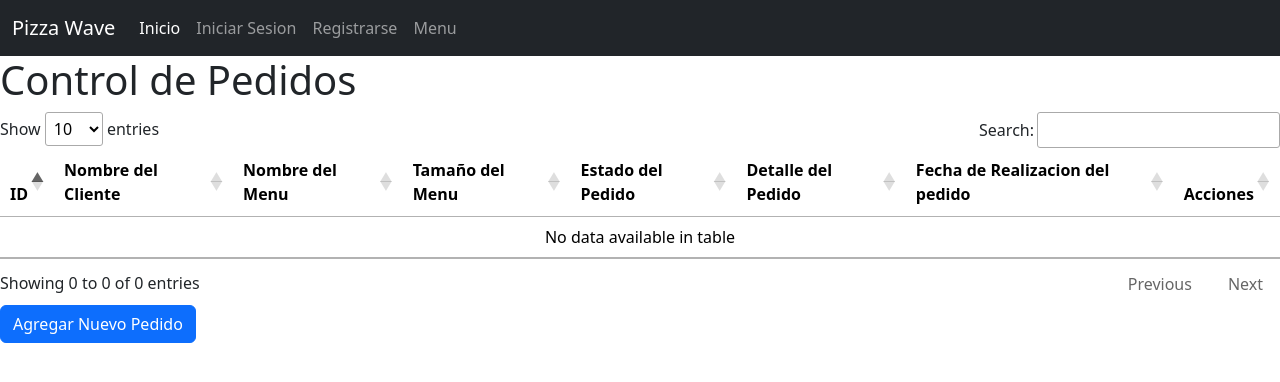
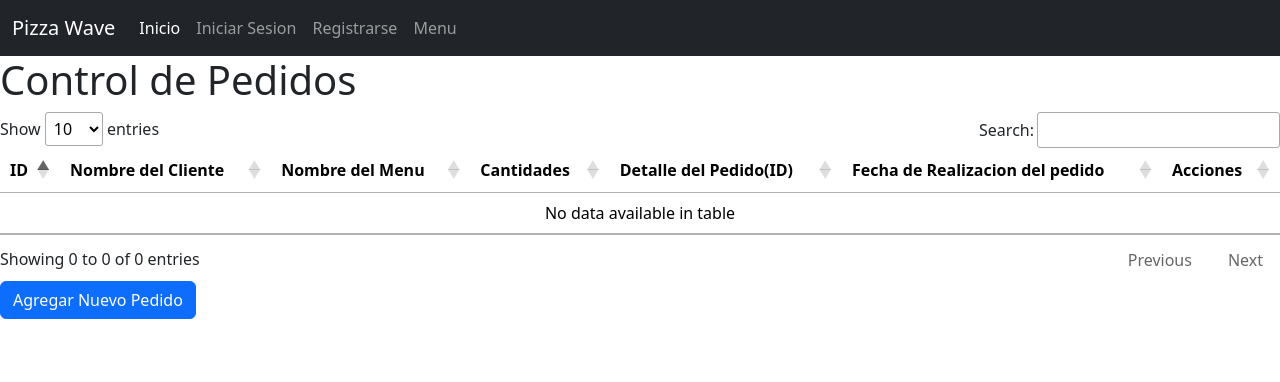
Before and after one commit to Midari-tokitsun/Proyects22, a Django app: page /pedidos/ in a window 1280 px wide. Shown: the top 382 px of the page. Run offline with Django 4.2, Linux system fonts and the light colour scheme; data that the repository does not hold is empty; parts of the project's set-up code (start-up, migrations or seed data) failed here and were passed over; some libraries are stand-ins or nearby versions.

Commit message:
Actualizaciones hechas al proyecto Dia 28/3/23
Actualizaciones hechas al proyecto Dia 28/3/23

```diff
--- a/restaurant/restaurantwebsite/templates/pedidos.html
+++ b/restaurant/restaurantwebsite/templates/pedidos.html
@@ -256,9 +256,8 @@
           <th scope="col">ID</th>
           <th scope="col">Nombre del Cliente</th>
           <th scope="col">Nombre del Menu</th>
-          <th scope="col">Tamaño del Menu</th>
-		  <th scope="col">Estado del Pedido</th>
-          <th scope="col">Detalle del Pedido</th>
+          <th scope="col">Cantidades</th>
+          <th scope="col">Detalle del Pedido(ID)</th>
 		  <th scope="col">Fecha de Realizacion del pedido</th>
 		  <th scope="col">Acciones</th>
 		</tr>
@@ -269,9 +268,8 @@
           <th scope="row">{{p.id_pedido}}</th>
           <td>{{p.nombre_cliente}}</td>
           <td>{{p.nombre_menu}}</td>
-          <td>{{p.tamaño_menu}}</td>
-		  <td>{{p.pedido_descripcion}}</td>
-          <td>{{p.detalle_descripcion}}</td>
+          <td>{{p.cantidades}}</td>
+          <td>{{p.detalle_id}}</td>
 		  <td>{{p.fecha_pedido|date:'d/m/y'}}</td>
 		  <td>
 
@@ -328,29 +326,25 @@
 			</select>
 			<br>
 
-			<label for="">Tamaño del Menu</label>
-			<select class="form-control" name="tamaño_menu" id="tamaño_menu">
-			<option value="" selected disabled>Selecciona un Tamaño del Menu</option>
-			<option value="Individual">Individual</option>
-			<option value="Parejas">Parejas</option>
-			<option value="Familiar">Familiar</option>
+			<label for="">Cantidades</label>
+			<select class="form-control" name="cantidades" id="cantidades">
+				<option value="" selected disabled>Selecciona El Numero de Cantidades</option>
+
+			<option value="2">2</option>
+			<option value="4">4</option>
+			<option value="6">6</option>
+			<option value="8">8</option>
+			<option value="10">10</option>
+
 		</select>
 			<br>
 
-			<label for="">Estado del Pedido</label>
-			<select class="form-control" name="pedido_descripcion" id="pedido_descripcion">
-			<option value="" selected disabled>Selecciona el Estado Del Pedido</option>
-			{% for e in est %}
-			<option value="{{e.descripcion_pedido}}">{{e.descripcion_pedido}}</option>
-			{% endfor %}
-			</select>
-			<br>
+			<label for="">Detalle del Pedido(ID)</label>
+			<select class="form-control" name="detalle_id" id="detalle_id">
+				<option value="" selected disabled>Selecciona El Detalle del Pedido</option>
+				{% for d in det %}
+			<option value="{{d.id_detalle}}">{{d.id_detalle}}</option>
 
-			<label for="">Detalle del Pedido</label>
-			<select class="form-control" name="detalle_descripcion" id="detalle_descripcion">
-				<option value="" selected disabled>Selecciona el Detalle del Pedido</option>
-			{% for d in det %}
-			<option value="{{d.descripcion_detalle}}">{{d.descripcion_detalle}}</option>
 			{% endfor %}
 		</select>
 			<br>
@@ -404,31 +398,31 @@
 			</select>
 			<br>
 
-			<label for="">Tamaño del Menu</label>
-			<select name="tamaño_menu" id="">
-			<option value="Individual">Individual</option>
-			<option value="Parejas">Parejas</option>
-			<option value="Familiar">Familiar</option>
+
+			<label for="">Cantidades</label>
+			<select class="form-control" name="cantidades" id="cantidades">
+				<option value="{{p.cantidades}}">{{p.cantidades}}</option>
+
+			<option value="2">2</option>
+			<option value="4">4</option>
+			<option value="6">6</option>
+			<option value="8">8</option>
+			<option value="10">10</option>
+
 		</select>
 			<br>
 
-			<label for="">Estado del Pedido</label>
-			<select name="pedido_descripcion" id="">
-			<option value="{{p.pedido_descripcion}}">{{p.pedido_descripcion}}</option>
-			{% for e in est %}
-			<option value="{{e.descripcion_pedido}}">{{e.descripcion_pedido}}</option>
+			<label for="">Detalle del Pedido(ID)</label>
+			<select class="form-control" name="detalle_id" id="detalle_id">
+				<option value="{{p.detalle_id}}">{{p.detalle_id}}</option>
+				{% for d in det %}
+			<option value="{{d.id_detalle}}">{{d.id_detalle}}</option>
+
 			{% endfor %}
 		</select>
 			<br>
 
-			<label for="">Detalle del Pedido</label>
-			<select name="detalle_descripcion" id="">
-				<option value="{{p.detalle_descripcion}}">{{p.detalle_descripcion}}</option>
-			{% for d in det %}
-			<option value="{{d.descripcion_detalle}}">{{d.descripcion_detalle}}</option>
-			{% endfor %}
-			</select>
-			<br>
+
 
 
 		</div>
--- a/restaurant/restaurantwebsite/views.py
+++ b/restaurant/restaurantwebsite/views.py
@@ -1811,7 +1811,8 @@ def agregarmenu(request):
 
 def editarmenutabla(request,id):
     men=menutabla.objects.get(id_menu=id)
-    his = historico_menu.objects.get(nombre_menu=men.nombre_menu)
+
+    his = historico_menu.objects.filter(nombre_menu=men.nombre_menu, fecha_final=None).first()
 
     id_menu=request.POST.get('id_menu')
     nombre_menu=request.POST.get('nombre_menu')
@@ -2151,8 +2152,9 @@ def eliminarpromocion(request,id):
 
 def detallepedido(request):
     deta=detalle_pedido.objects.all()
+    esta=estado_pedido.objects.all()
     context={
-
+        'esta':esta,
         'deta':deta
 
     }
@@ -2169,13 +2171,17 @@ def agregardetallepedido(request):
 
             id_detalle=request.POST.get("id_detalle")
             descripcion_detalle=request.POST.get("descripcion_detalle")
+            estado_pedido=request.POST.get("estado_pedido")
+            tamaño_menu=request.POST.get("tamaño_menu")
+
 
 
 
             detalle_pedido.objects.create(
                 id_detalle=id_detalle,
                 descripcion_detalle=descripcion_detalle,
-
+                estado_pedido=estado_pedido,
+                tamaño_menu=tamaño_menu,
 
 
             )
@@ -2194,10 +2200,14 @@ def editardetallepedido(request, id):
 
     id_detalle=request.POST.get('id_detalle')
     descripcion_detalle=request.POST.get('descripcion_detalle')
+    estado_pedido=request.POST.get("estado_pedido")
+    tamaño_menu=request.POST.get("tamaño_menu")
 
 
     deta.id_detalle=id_detalle
     deta.descripcion_detalle=descripcion_detalle
+    deta.estado_pedido=estado_pedido
+    deta.tamaño_menu=tamaño_menu
 
     deta.save()
 
@@ -2892,9 +2902,9 @@ def agregarpedido(request):
             id_pedido=request.POST.get("id_pedido")
             nombre_cliente=request.POST.get("nombre_cliente")
             nombre_menu=request.POST.get("nombre_menu")
-            tamaño_menu=request.POST.get("tamaño_menu")
-            pedido_descripcion=request.POST.get("pedido_descripcion")
-            detalle_descripcion=request.POST.get("detalle_descripcion")
+            cantidades=request.POST.get("cantidades")
+            detalle_id=request.POST.get("detalle_id")
+
 
 
 
@@ -2903,9 +2913,9 @@ def agregarpedido(request):
             id_pedido=id_pedido,
             nombre_cliente=nombre_cliente,
             nombre_menu=nombre_menu,
-            tamaño_menu=tamaño_menu,
-            pedido_descripcion=pedido_descripcion,
-            detalle_descripcion=detalle_descripcion,
+            cantidades=cantidades,
+            detalle_id=detalle_id
+
 
 
 
@@ -2926,16 +2936,16 @@ def editarpedido(request,id):
     id_pedido=request.POST.get('id_pedido')
     nombre_cliente=request.POST.get('nombre_cliente')
     nombre_menu=request.POST.get('nombre_menu')
-    tamaño_menu=request.POST.get('tamaño_menu')
-    pedido_descripcion=request.POST.get('pedido_descripcion')
-    detalle_descripcion=request.POST.get('detalle_descripcion')
-
+    cantidades=request.POST.get("cantidades")
+    detalle_id=request.POST.get("detalle_id")
+
+
+    ped.cantidades=cantidades
+    ped.detalle_id=detalle_id
     ped.id_pedido=id_pedido
     ped.nombre_cliente=nombre_cliente
     ped.nombre_menu=nombre_menu
-    ped.tamaño_menu=tamaño_menu
-    ped.pedido_descripcion=pedido_descripcion
-    ped.detalle_descripcion=detalle_descripcion
+
 
     ped.save()
 
```
Also changed, not shown: restaurant/restaurantwebsite/models.py (+4 -3 lines), restaurant/restaurantwebsite/templates/detallepedido.html (+52 -1 lines). Lines whose indentation alone changed are shown as unchanged.
